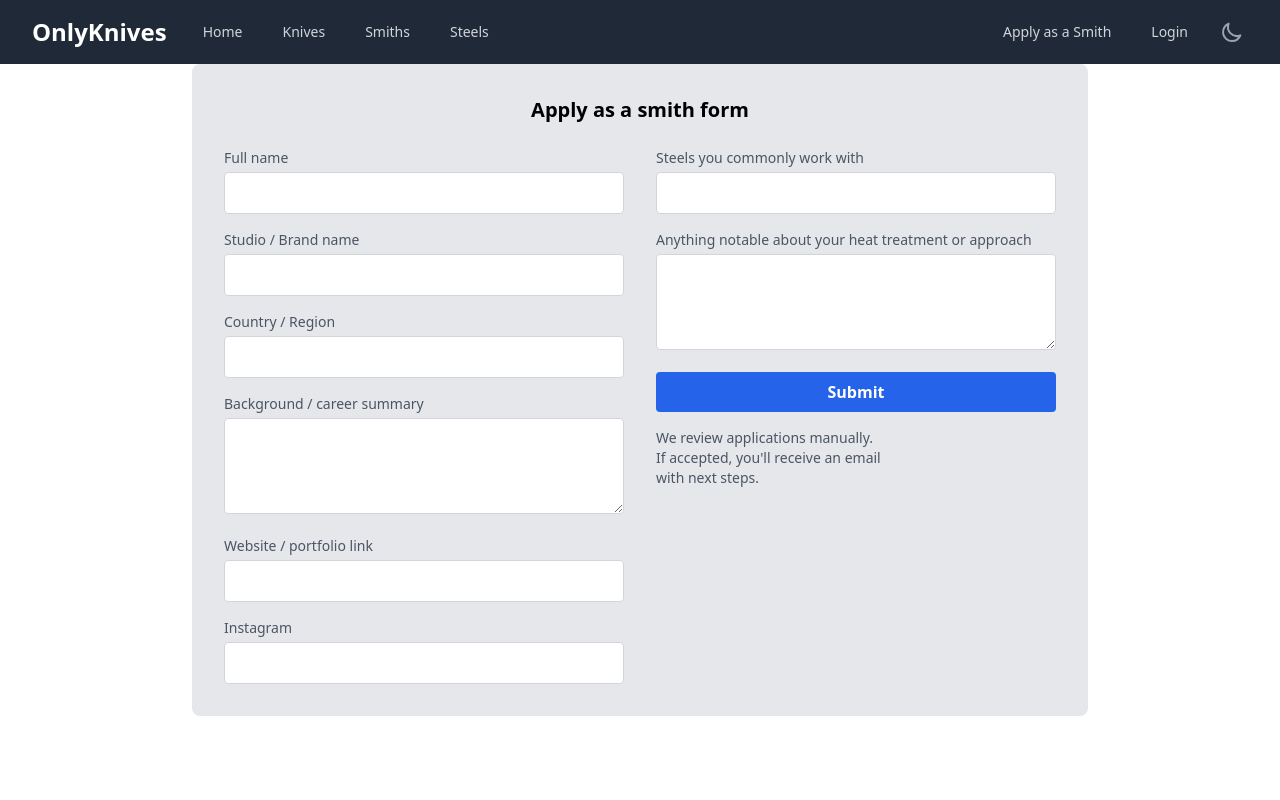
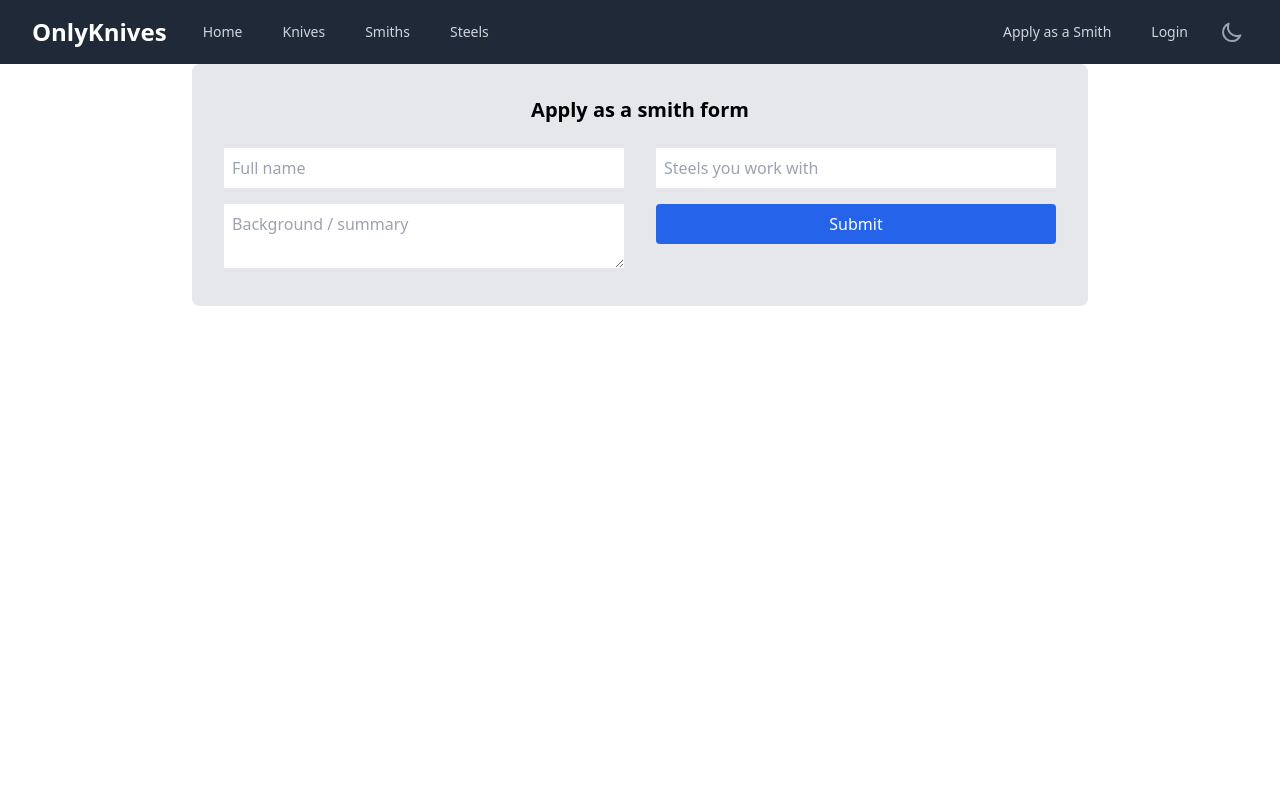
Before and after one commit to levjo655/OnlyKnives, a React (Create React App) app in the folder frontend/: page /smithsignup in a window 1280 px wide. Shown: the top 800 px of the page. Built offline with nearby package versions, Linux system fonts and the light colour scheme.

Commit message:
feat:smith sing up working

```diff
--- a/frontend/src/pages/smith-signup.jsx
+++ b/frontend/src/pages/smith-signup.jsx
@@ -1,149 +1,99 @@
-import React from "react";
+import React, { useState } from "react";
+import { useNavigate } from "react-router-dom";
 
-const SmithSignup = () => (
-  <>
+const SmithSignup = () => {
+  const navigate = useNavigate();
+
+  const [form, setForm] = useState({
+    name: "",
+    brand: "",
+    country: "",
+    bio: "",
+    website: "",
+    instagram: "",
+    steels: "",
+    heat: "",
+  });
+
+  const handleChange = (e) => {
+    setForm({ ...form, [e.target.id]: e.target.value });
+  };
+
+  const handleSubmit = async (e) => {
+    e.preventDefault();
+
+    try {
+      const res = await fetch("http://localhost:8080/users", {
+        method: "POST",
+        headers: { "Content-Type": "application/json" },
+        body: JSON.stringify({
+          name: form.name,
+          email: `${form.name}@smith.com`, // temporary (you can improve later)
+          password: "default123",
+          role: "smith",
+          bio: form.bio,
+          avatar_url: null,
+        }),
+      });
+
+      const data = await res.json();
+
+      if (res.ok) {
+        navigate(`/smith/${data.id}`);
+      } else {
+        console.error(data);
+      }
+    } catch (err) {
+      console.error(err);
+    }
+  };
+
+  return (
     <div className="bg-bg min-h-screen text-primaryText">
       <div className="bg-gray-200 p-8 rounded-lg max-w-4xl mx-auto">
         <h2 className="text-xl font-bold mb-6 text-center">
           Apply as a smith form
         </h2>
-        <form className="grid grid-cols-1 md:grid-cols-2 gap-8">
-          {/* Left Column */}
+
+        <form
+          onSubmit={handleSubmit}
+          className="grid grid-cols-1 md:grid-cols-2 gap-8"
+        >
           <div className="space-y-4">
-            <div>
-              <label
-                className="block text-sm text-gray-600 mb-1"
-                htmlFor="full-name"
-              >
-                Full name
-              </label>
             <input
-                type="text"
-                id="full-name"
-                className="w-full px-4 py-2 bg-white border border-gray-300 rounded"
-                placeholder=""
+              id="name"
+              placeholder="Full name"
+              onChange={handleChange}
+              className="w-full p-2"
+            />
+
+            <textarea
+              id="bio"
+              placeholder="Background / summary"
+              onChange={handleChange}
+              className="w-full p-2"
             />
           </div>
-            <div>
-              <label
-                className="block text-sm text-gray-600 mb-1"
-                htmlFor="studio-brand"
-              >
-                Studio / Brand name
-              </label>
+
+          <div className="space-y-4">
             <input
-                type="text"
-                id="studio-brand"
-                className="w-full px-4 py-2 bg-white border border-gray-300 rounded"
-                placeholder=""
+              id="steels"
+              placeholder="Steels you work with"
+              onChange={handleChange}
+              className="w-full p-2"
             />
-            </div>
-            <div>
-              <label
-                className="block text-sm text-gray-600 mb-1"
-                htmlFor="country-region"
-              >
-                Country / Region
-              </label>
-              <input
-                type="text"
-                id="country-region"
-                className="w-full px-4 py-2 bg-white border border-gray-300 rounded"
-                placeholder=""
-              />
-            </div>
-            <div>
-              <label
-                className="block text-sm text-gray-600 mb-1"
-                htmlFor="background-summary"
-              >
-                Background / career summary
-              </label>
-              <textarea
-                id="background-summary"
-                className="w-full px-4 py-2 bg-white border border-gray-300 rounded h-24"
-                placeholder=""
-              ></textarea>
-            </div>
-            <div>
-              <label
-                className="block text-sm text-gray-600 mb-1"
-                htmlFor="website-portfolio"
-              >
-                Website / portfolio link
-              </label>
-              <input
-                type="url"
-                id="website-portfolio"
-                className="w-full px-4 py-2 bg-white border border-gray-300 rounded"
-                placeholder=""
-              />
-            </div>
-            <div>
-              <label
-                className="block text-sm text-gray-600 mb-1"
-                htmlFor="instagram"
-              >
-                Instagram
-              </label>
-              <input
-                type="text"
-                id="instagram"
-                className="w-full px-4 py-2 bg-white border border-gray-300 rounded"
-                placeholder=""
-              />
-            </div>
-          </div>
 
-          {/* Right Column */}
-          <div className="space-y-4">
-            <div>
-              <label
-                className="block text-sm text-gray-600 mb-1"
-                htmlFor="steels"
-              >
-                Steels you commonly work with
-              </label>
-              <input
-                type="text"
-                id="steels"
-                className="w-full px-4 py-2 bg-white border border-gray-300 rounded"
-                placeholder=""
-              />
-            </div>
-            <div>
-              <label
-                className="block text-sm text-gray-600 mb-1"
-                htmlFor="heat-treatment"
-              >
-                Anything notable about your heat treatment or approach
-              </label>
-              <textarea
-                id="heat-treatment"
-                className="w-full px-4 py-2 bg-white border border-gray-300 rounded h-24"
-                placeholder=""
-              ></textarea>
-            </div>
-            <div className="mt-4">
             <button
               type="submit"
-                className="w-full bg-blue-600 text-white py-2 rounded font-semibold"
+              className="w-full bg-blue-600 text-white py-2 rounded"
             >
               Submit
             </button>
           </div>
-            <p className="text-sm text-gray-600 mt-2">
-              We review applications manually.
-              <br />
-              If accepted, you'll receive an email
-              <br />
-              with next steps.
-            </p>
-          </div>
         </form>
       </div>
     </div>
-  </>
   );
+};
 
 export default SmithSignup;
```
Also changed, not shown: 2 other files (tests, documents, lock files or other folders). Lines whose indentation alone changed are shown as unchanged.
